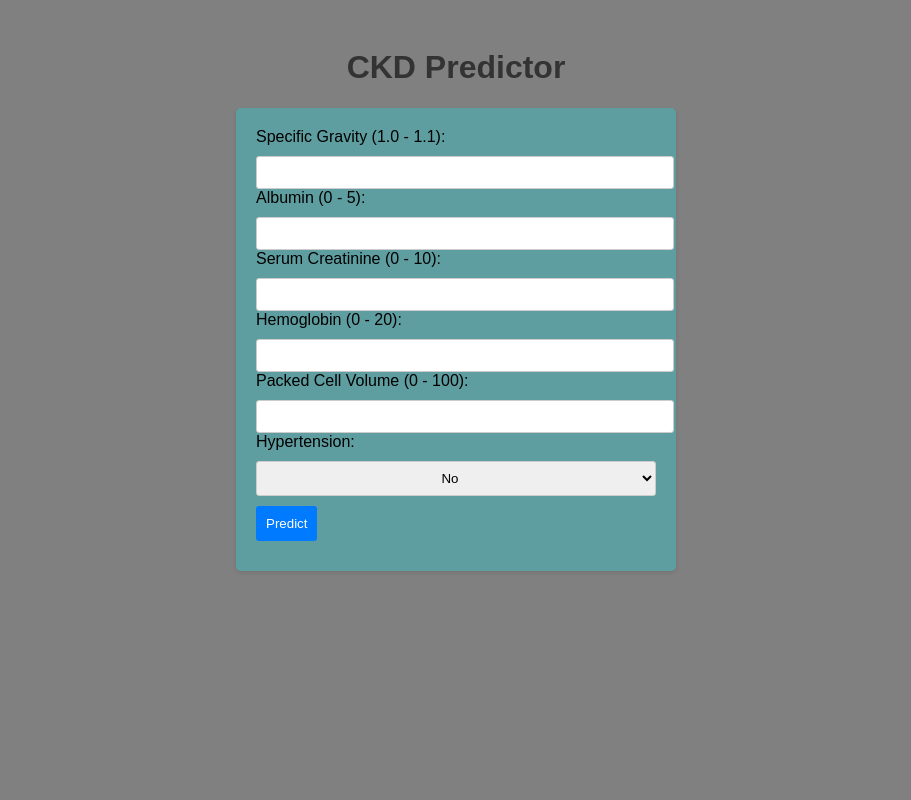
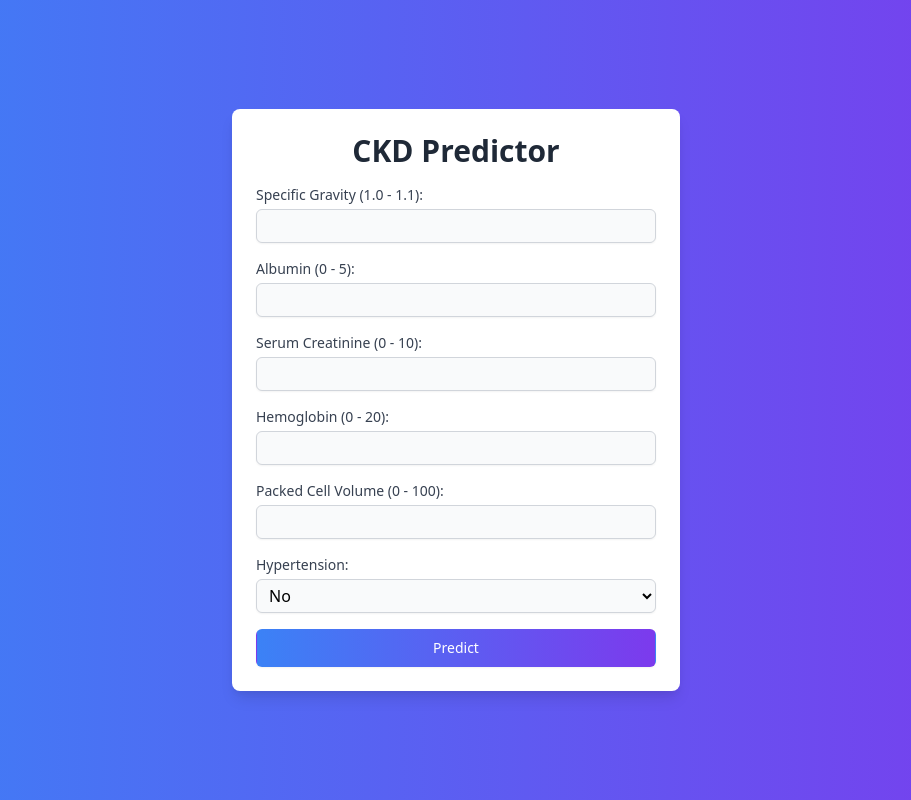
Before and after one commit to harshmahalle/CKD-Detection-SVM, a Flask app: page / in a window 1280 px wide. Shown: the whole page, without its empty margins (184-1095 px from the left). Run offline with Flask 3, Linux system fonts and the light colour scheme.

Commit message:
new changes

```diff
--- a/app.py
+++ b/app.py
@@ -1,6 +1,7 @@
 #importing required library
 import numpy as np
 import pandas as pd
+import os
 from sklearn.model_selection import train_test_split
 from sklearn.preprocessing import LabelEncoder, MinMaxScaler
 from sklearn.svm import SVC
@@ -56,8 +57,6 @@
     proba = svc_model.predict_proba(x)
     return y_pred[0], proba.max()
 
-import os
-
 app = Flask(__name__)
 app.config['TEMPLATES_AUTO_RELOAD'] = True
 app.template_folder = os.path.abspath('templates')
--- a/templates/index.html
+++ b/templates/index.html
@@ -2,93 +2,48 @@
 <html>
 <head>
     <title>CKD Predictor</title>
-    <style>
-
-         body {
-            font-family: Arial, sans-serif;
-            background-color: gray;
-            padding: 20px;
-        }
-
-        h1 {
-            color: #333;
-            text-align: center;
-        }
-
-        form {
-            background-color:cadetblue;
-            padding: 20px;
-            max-width: 400px;
-            margin: 0 auto;
-            border-radius: 5px;
-            box-shadow: 0 2px 5px rgba(0, 0, 0, 0.1);
-        }
-
-        label, select, input[type="submit"] {
-            display: block;
-            margin-bottom: 10px;
-        }
-
-        input[type="number"], select {
-            width: 100%;
-            padding: 8px;
-            border-radius: 3px;
-            border: 1px solid #ccc;
-            text-align: center;
-
-        }
-
-        input[type="submit"] {
-            background-color: #007bff;
-            color: #fff;
-            padding: 10px;
-            border: none;
-            border-radius: 3px;
-            cursor: pointer;
-            text-align: center;
-        }
-
-        .prediction {
-            margin-top: 10px;
-            text-align: center;
-        }
-
-        .prediction p {
-            color: #333;
-        }
-
-    </style>
+    <link href="https://cdn.jsdelivr.net/npm/tailwindcss@2.2.19/dist/tailwind.min.css" rel="stylesheet">
 </head>
-<body>
-	<h1>CKD Predictor</h1>
-<form action="/predict" method="post">
-    <label for="sg">Specific Gravity (1.0 - 1.1):</label>
-    <input type="number" step="0.01" id="sg" name="sg" required min="1.0" max="1.1">
-
-    <label for="al">Albumin (0 - 5):</label>
-    <input type="number" step="1" id="al" name="al" required min="0" max="5">
-
-    <label for="sc">Serum Creatinine (0 - 10):</label>
-    <input type="number" step="0.01" id="sc" name="sc" required min="0" max="10">
-
-    <label for="hemo">Hemoglobin (0 - 20):</label>
-    <input type="number" step="0.01" id="hemo" name="hemo" required min="0" max="20">
-
-    <label for="pcv">Packed Cell Volume (0 - 100):</label>
-    <input type="number" step="1" id="pcv" name="pcv" required min="0" max="100">
-
-    <label for="htn">Hypertension:</label>
-    <select id="htn" name="htn" required>
-        <option value="0">No</option>
-        <option value="1">Yes</option>
-    </select>
-
-    <input type="submit" value="Predict">
-</form>
-    {% if prediction_text %}
-        <div class="prediction">
-            <p>{{ prediction_text }}</p>
-        </div>
-    {% endif %}
+<body class="bg-gradient-to-r from-blue-500 to-purple-600 min-h-screen flex items-center justify-center overflow-hidden">
+    <div class="bg-white shadow-lg rounded-lg p-6 max-w-md w-full overflow-hidden">
+        <h1 class="text-3xl font-bold mb-4 text-center text-gray-800">CKD Predictor</h1>
+        <form action="/predict" method="post" class="space-y-4">
+            <div>
+                <label for="sg" class="block text-sm font-medium text-gray-700">Specific Gravity (1.0 - 1.1):</label>
+                <input type="number" step="0.01" id="sg" name="sg" required min="1.0" max="1.1" value="{{ request.form['sg'] if request.form['sg'] is defined else '' }}" class="mt-1 block w-full px-2 py-1 text-center bg-gray-50 border border-gray-300 rounded-md shadow-sm focus:outline-none focus:ring-blue-500 focus:border-blue-500">
+            </div>
+            <div>
+                <label for="al" class="block text-sm font-medium text-gray-700">Albumin (0 - 5):</label>
+                <input type="number" step="1" id="al" name="al" required min="0" max="5" value="{{ request.form['al'] if request.form['al'] is defined else '' }}" class="mt-1 block w-full px-2 py-1 text-center bg-gray-50 border border-gray-300 rounded-md shadow-sm focus:outline-none focus:ring-blue-500 focus:border-blue-500">
+            </div>
+            <div>
+                <label for="sc" class="block text-sm font-medium text-gray-700">Serum Creatinine (0 - 10):</label>
+                <input type="number" step="0.01" id="sc" name="sc" required min="0" max="10" value="{{ request.form['sc'] if request.form['sc'] is defined else '' }}" class="mt-1 block w-full px-2 py-1 text-center bg-gray-50 border border-gray-300 rounded-md shadow-sm focus:outline-none focus:ring-blue-500 focus:border-blue-500">
+            </div>
+            <div>
+                <label for="hemo" class="block text-sm font-medium text-gray-700">Hemoglobin (0 - 20):</label>
+                <input type="number" step="0.01" id="hemo" name="hemo" required min="0" max="20" value="{{ request.form['hemo'] if request.form['hemo'] is defined else '' }}" class="mt-1 block w-full px-2 py-1 text-center bg-gray-50 border border-gray-300 rounded-md shadow-sm focus:outline-none focus:ring-blue-500 focus:border-blue-500">
+            </div>
+            <div>
+                <label for="pcv" class="block text-sm font-medium text-gray-700">Packed Cell Volume (0 - 100):</label>
+                <input type="number" step="1" id="pcv" name="pcv" required min="0" max="100" value="{{ request.form['pcv'] if request.form['pcv'] is defined else '' }}" class="mt-1 block w-full px-2 py-1 text-center bg-gray-50 border border-gray-300 rounded-md shadow-sm focus:outline-none focus:ring-blue-500 focus:border-blue-500">
+            </div>
+            <div>
+                <label for="htn" class="block text-sm font-medium text-gray-700">Hypertension:</label>
+                <select id="htn" name="htn" required class="mt-1 block w-full px-2 py-1 bg-gray-50 border border-gray-300 rounded-md shadow-sm focus:outline-none focus:ring-blue-500 focus:border-blue-500">
+                    <option value="0" {% if request.form['htn'] == '0' %} selected {% endif %}>No</option>
+                    <option value="1" {% if request.form['htn'] == '1' %} selected {% endif %}>Yes</option>
+                </select>
+            </div>
+            <div>
+                <input type="submit" value="Predict" class="w-full py-2 px-4 border border-transparent rounded-md shadow-sm text-sm font-medium text-white bg-gradient-to-r from-blue-500 to-purple-600 hover:from-purple-600 hover:to-blue-500 focus:outline-none focus:ring-2 focus:ring-offset-2 focus:ring-blue-500 transition duration-500 ease-in-out transform hover:-translate-y-1 hover:scale-105">
+            </div>
+        </form>
+        {% if prediction_text %}
+            <div class="prediction mt-4 p-4 bg-blue-100 text-blue-800 rounded-md shadow-md">
+                <p class="text-center">{{ prediction_text }}</p>
+            </div>
+        {% endif %}
+    </div>
 </body>
 </html>
```
